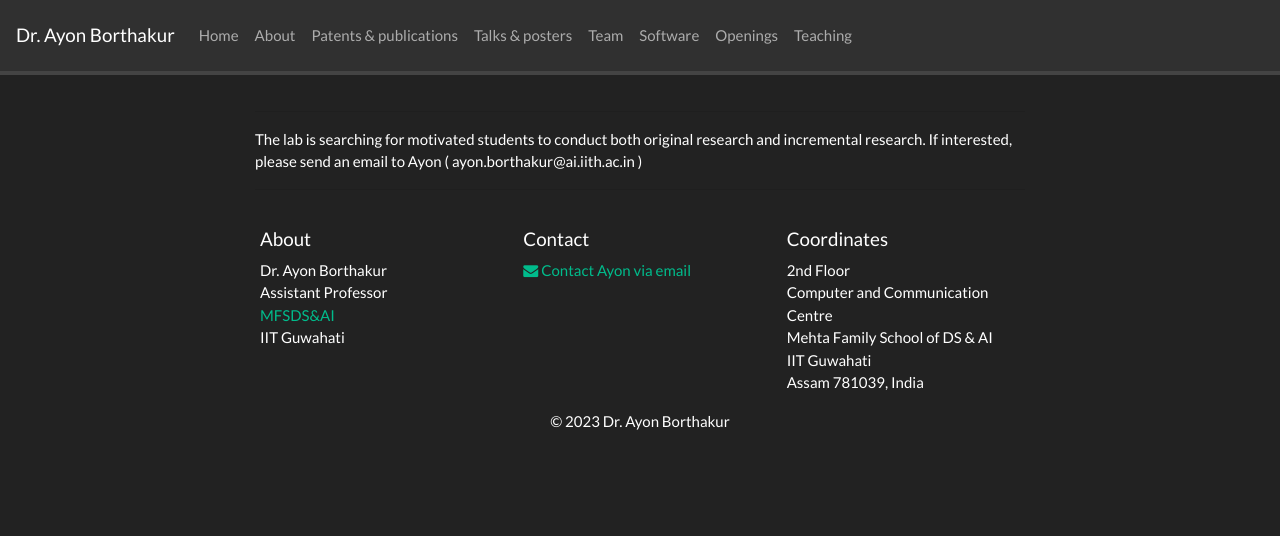
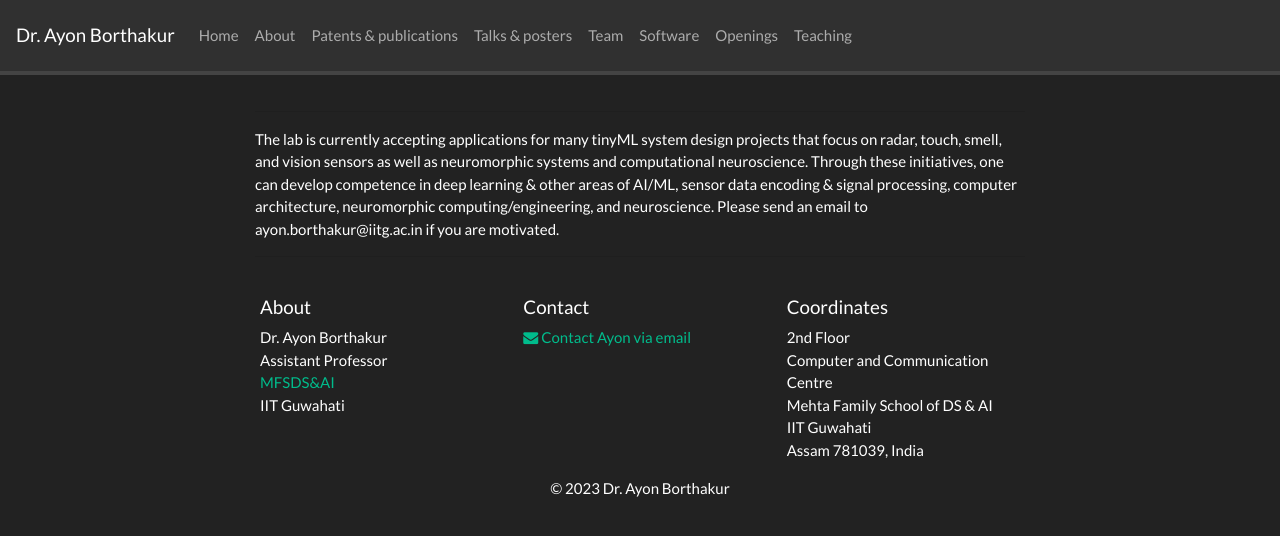
Before and after one commit to BorthakurAyon/borthakurayon.github.io, a Jekyll site: the page built from _pages/openings.md, in a window 1280 px wide. Shown: the top 536 px of the page. Built offline with Jekyll 4.4.1, drawn with Linux system fonts in a browser that asks for light colours; nearby versions of some CDN libraries; a style sheet for code colours, icons or effects is not loaded.

Commit message:
Update openings.md

```diff
--- a/_pages/openings.md
+++ b/_pages/openings.md
@@ -6,6 +6,6 @@ permalink: /openings/
 ---
 ---
 
-The lab is searching for motivated students to conduct both original research and incremental research. If interested, please send an email to Ayon ( ayon.borthakur@ai.iith.ac.in )
+The lab is currently accepting applications for many tinyML system design projects that focus on radar, touch, smell, and vision sensors as well as neuromorphic systems and computational neuroscience. Through these initiatives, one can develop competence in deep learning & other areas of AI/ML, sensor data encoding & signal processing, computer architecture, neuromorphic computing/engineering, and neuroscience. Please send an email to ayon.borthakur@iitg.ac.in if you are motivated.
 
 ---
```
